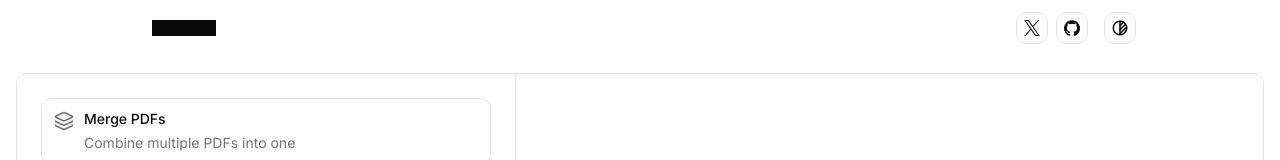
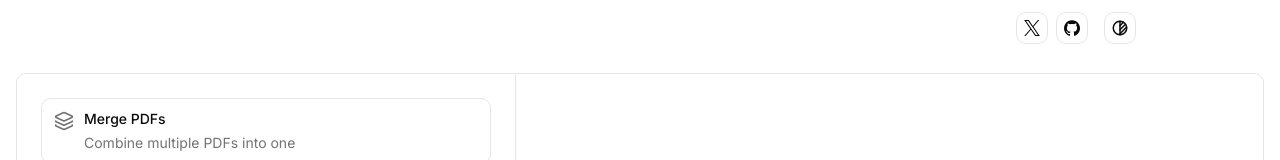
Before and after one commit to ahmoin/pdf-tools, a Next.js app: page / in a window 1280 px wide. Shown: the top 160 px of the page. Built offline with nearby package versions, Linux system fonts and the light colour scheme.

Commit message:
feat: update logo icons

```diff
--- a/components/icons.tsx
+++ b/components/icons.tsx
@@ -6,13 +6,49 @@ export const Icons = {
   logo: (props: IconProps) => (
     <svg viewBox="0 0 256 256" xmlns="http://www.w3.org/2000/svg" {...props}>
       <title>PDF Tools</title>
-      <rect fill="currentColor" height="256" width="256" />
+      <rect fill="none" height="256" width="256" />
+      <text
+        dominantBaseline="middle"
+        fill="white"
+        fontFamily="system-ui, sans-serif"
+        fontSize="100"
+        fontWeight="700"
+        textAnchor="middle"
+        x="128"
+        y="100"
+      >
+        pdf
+      </text>
+      <text
+        dominantBaseline="middle"
+        fill="white"
+        fontFamily="system-ui, sans-serif"
+        fontSize="100"
+        fontWeight="400"
+        textAnchor="middle"
+        x="128"
+        y="190"
+      >
+        tools
+      </text>
     </svg>
   ),
   logoFull: (props: IconProps) => (
     <svg viewBox="0 0 1024 256" xmlns="http://www.w3.org/2000/svg" {...props}>
       <title>PDF Tools</title>
-      <rect fill="currentColor" height="256" width="1024" />
+      <rect fill="none" height="256" width="1024" />
+      <text
+        dominantBaseline="middle"
+        fill="white"
+        fontFamily="system-ui, sans-serif"
+        fontSize="200"
+        fontWeight="700"
+        textAnchor="middle"
+        x="512"
+        y="128"
+      >
+        pdf/tools
+      </text>
     </svg>
   ),
   twitter: (props: IconProps) => (
```
